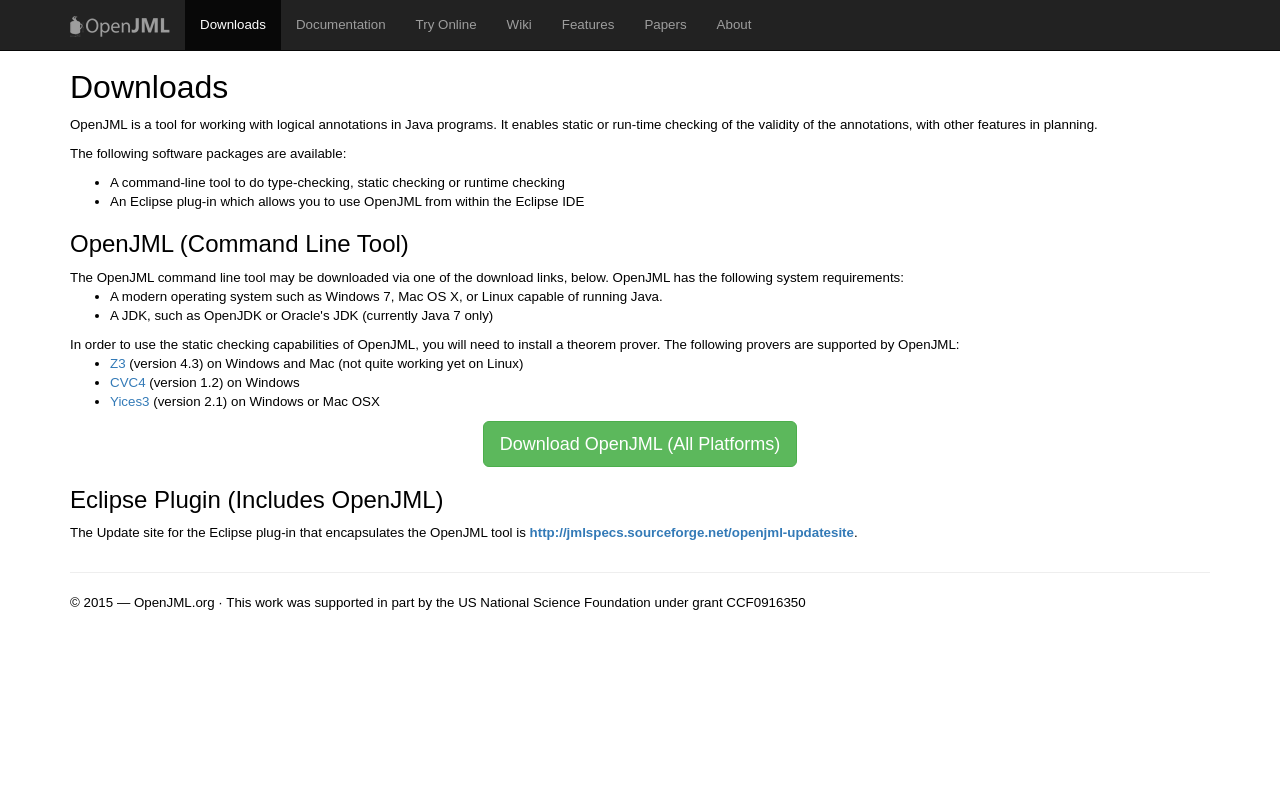
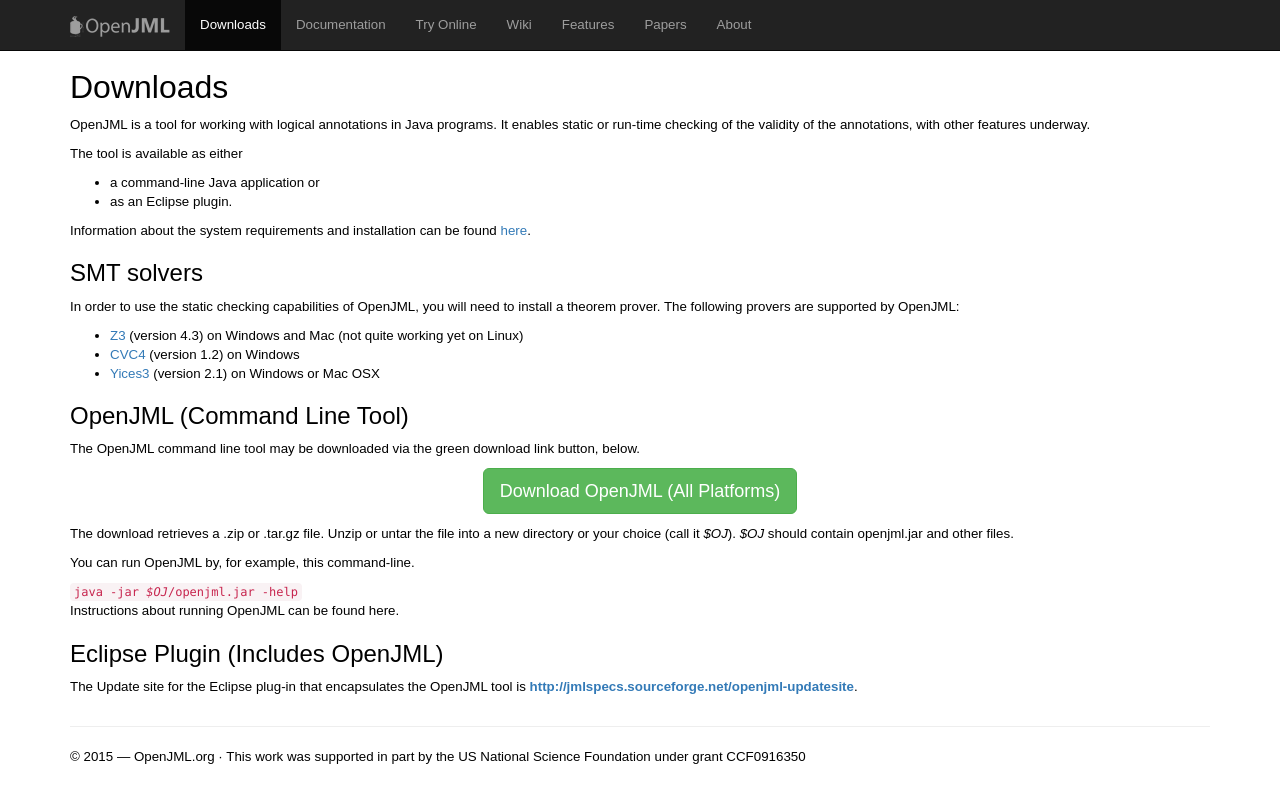
Before and after one commit to OpenJML/openjml.github.io, a Jekyll site: the page built from downloads/index.html, in a window 1280 px wide. Shown: the top 803 px of the page. Built offline with Jekyll 4.4.1, drawn with Linux system fonts in a browser that asks for light colours.

Commit message:
web page edits

```diff
--- a/downloads/index.html
+++ b/downloads/index.html
@@ -5,25 +5,22 @@
   <div class="row">
     <div class="col-md-12">
       <h1>Downloads</h1>
-      <p>OpenJML is a tool for working with logical annotations in Java programs. It enables static or run-time checking of the validity of the annotations, with other features in planning.
-      <p>The following software packages are available:</p>
+      <p>OpenJML is a tool for working with logical annotations in Java programs. It enables static or run-time checking of the validity of the annotations, with other features underway.
+      <p>The tool is available as either </p>
       <ul>
-	<li>A command-line tool to do type-checking, static checking or runtime checking</li>
-	<li>An Eclipse plug-in which allows you to use OpenJML from within the Eclipse IDE</li>
+	<li>a command-line Java application or</li>
+	<li>as an Eclipse plugin.</li>
       </ul>
 
+      Information about the system requirements and installation can be found <a href="../documentation/installation.shtml">here</a>.
 
-      <h2>OpenJML (Command Line Tool)</h2>
 
-      The OpenJML command line tool may be downloaded via one of the download links, below. OpenJML has the following system requirements:
 
-      <ul>
-	<li>A modern operating system such as Windows 7, Mac OS X, or Linux capable of running Java.</li>
-	<li>A JDK, such as OpenJDK or Oracle's JDK (currently Java 7 only)</li>
-      </ul>
+<h2>SMT solvers</h2>
 
-      In order to use the static checking capabilities of OpenJML, you will need to install a theorem prover. The following provers are supported by OpenJML:
-
+<p>In order to use the static checking capabilities of OpenJML, you will need to install a theorem prover.
+The following provers are supported by OpenJML:
+</p>
 
       <ul>
 	<li><a href="http://z3.codeplex.com/">Z3</a> (version 4.3) on Windows and Mac (not quite working yet on Linux)</li>
@@ -32,9 +29,25 @@
 
       </ul>
 
+      <h2>OpenJML (Command Line Tool)</h2>
+
+      <p>The OpenJML command line tool may be downloaded via the green download link button, below.</p>
+
       <div align="center">
 	<p><a class="btn btn-success btn-lg" href="https://github.com/OpenJML/OpenJML/releases/" role="button">Download OpenJML (All Platforms) </a></p>
       </div>
+
+     <p>
+     The download retrieves a .zip or .tar.gz file.
+     Unzip or untar the file into a new directory or your choice (call it <i>$OJ</i>).
+      <i>$OJ</i> should contain openjml.jar and other files.
+      </p>
+
+      <p>You can run OpenJML by, for example, this command-line.</p>
+
+      <code>java -jar <i>$OJ</i>/openjml.jar -help</code>
+
+      <p>Instructions about running OpenJML can be found here.</p>
 
 
 
```
